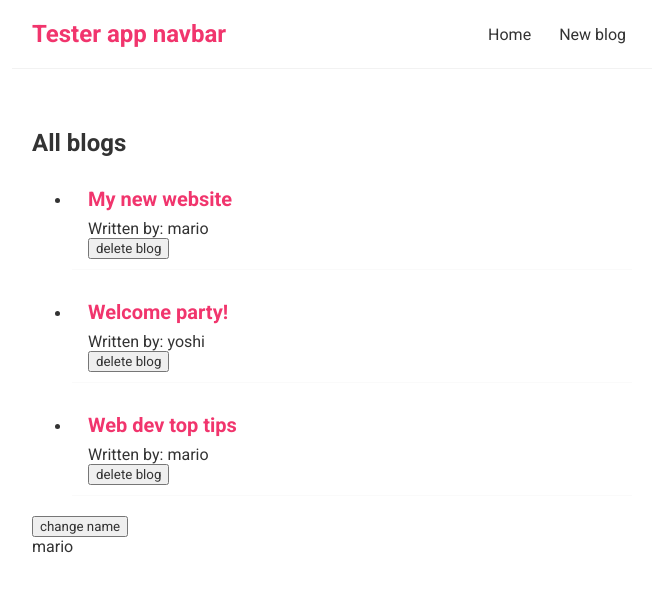
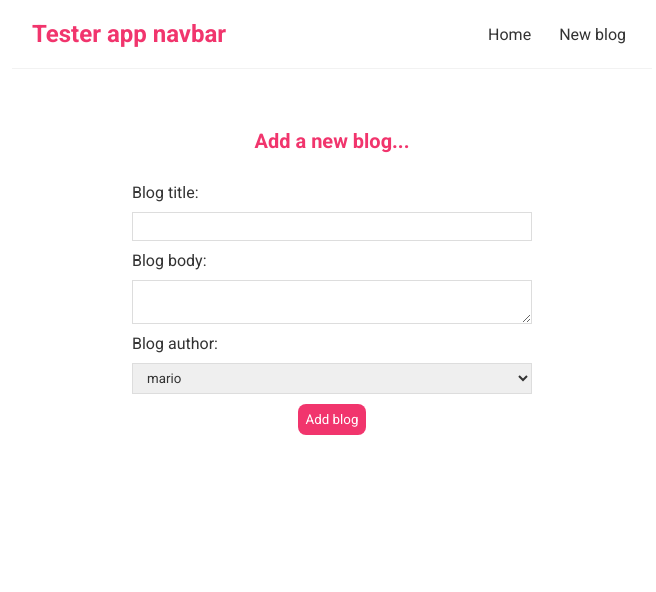
Before and after one commit to MikolajDuda/subjective-tests-app, a React (Create React App) app in the folder client/: page /create in a window 1280 px wide. Shown: the top 592 px of the page, without its empty margins (308-964 px from the left). Built offline with nearby package versions, Linux system fonts and the light colour scheme; the HTML template or start-up script is replaced by a standard one.

Commit message:
Basic app part 2

```diff
--- a/client/package.json
+++ b/client/package.json
@@ -9,6 +9,7 @@
     "axios": "^0.23.0",
     "react": "^17.0.2",
     "react-dom": "^17.0.2",
+    "react-router-dom": "^5.3.0",
     "react-scripts": "4.0.3",
     "web-vitals": "^1.1.2"
   },
--- a/client/src/App.js
+++ b/client/src/App.js
@@ -1,14 +1,33 @@
+import { BrowserRouter as Router, Route, Switch } from 'react-router-dom';
 import Navbar from './Navbar/Navbar';
-import Home from "./Home/Home";
+import Home from './Home/Home';
+import Create from './Create/Create';
+import BlogDetails from './BlogDetails/BlogDetails';
+import NotFound from './NotFound/NotFound';
 
 function App() {
   return (
+    <Router>
       <div className="App">
         <Navbar />
         <div className="content">
+          <Switch>
+            <Route exact path="/">
               <Home />
+            </Route>
+            <Route path="/create">
+              <Create />
+            </Route>
+            <Route path="/blogs/:id">
+              <BlogDetails />
+            </Route>
+            <Route path="*">
+              <NotFound />
+            </Route>
+          </Switch>
         </div>
       </div>
+    </Router>
   );
 }
 
--- /dev/null
+++ b/client/src/BlogDetails/BlogDetails.js
@@ -0,0 +1,33 @@
+import { useHistory, useParams } from 'react-router-dom';
+import useFetch from '../hooks/useFetch';
+
+const BlogDetails = () => {
+  const { id } = useParams();
+  const { data: blog, error, isPending } = useFetch(`http://localhost:8000/blogs/${ id }`)
+  const history = useHistory();
+
+  const handleClick = () => {
+    fetch(`http://localhost:8000/blogs/${id}`, {
+      method: 'DELETE'
+    }).then(() => {
+      history.push('/');
+    })
+  }
+
+  return (
+    <div className="blog-details">
+      { isPending && <div>Loading...</div> }
+      { error && <div>{ error }</div> }
+      { blog && (
+        <article>
+          <h2>{ blog.title }</h2>
+          <p>Written by { blog.author }</p>
+          <div>{ blog.body }</div>
+          <button onClick={handleClick}>delete</button>
+        </article>
+      ) }
+    </div>
+  );
+}
+
+export default BlogDetails;
--- a/client/src/BlogList/BlogList.js
+++ b/client/src/BlogList/BlogList.js
@@ -1,18 +1,19 @@
-const BlogList = ({ blogs, title, handleDelete }) => {
-    return (
-        <div className="blog-list">
-            <h2>{title}</h2>
-            <ul>
-                {blogs.map((blog) => (
-                    <li className="blog-preview" key={blog.id}>
-                        <h2>{blog.title}</h2>
-                        <p>Written by: {blog.author}</p>
-                        <button onClick={() => handleDelete(blog.id)}>delete blog</button>
-                    </li>
-                ))}
-            </ul>
+import { Link } from 'react-router-dom';
+
+const BlogList = ({ blogs, title }) => {
+  return (
+    <div className="blog-list">
+      <h2>{ title }</h2>
+      { blogs.map((blog) => (
+        <div className="blog-preview" key={ blog.id }>
+          <Link to={ `/blogs/${ blog.id }` }>
+            <h2>{ blog.title }</h2>
+            <p>Written by: { blog.author }</p>
+          </Link>
         </div>
-    );
+      )) }
+    </div>
+  );
 }
 
 export default BlogList;
--- /dev/null
+++ b/client/src/Create/Create.js
@@ -0,0 +1,59 @@
+import { useState } from 'react';
+import { useHistory } from 'react-router-dom';
+
+const Create = () => {
+  const [ title, setTitle ] = useState('');
+  const [ body, setBody ] = useState('');
+  const [ author, setAuthor ] = useState('mario');
+  const [ isPending, setIsPending ] = useState(false);
+  const history = useHistory();
+
+  const handleSubmit = (e) => {
+    e.preventDefault();
+    const blog = { title, body, author };
+
+    setIsPending(true);
+
+    fetch('http://localhost:8000/blogs/', {
+      method: 'POST',
+      headers: { 'Content-Type': 'application/json' },
+      body: JSON.stringify(blog)
+    }).then(() => {
+      console.log('new blog added');
+      setIsPending(false);
+      history.push('/')
+    });
+  };
+
+  return (
+    <div className="create">
+      <h2>Add a new blog...</h2>
+      <form onSubmit={ handleSubmit }>
+        <label>Blog title:</label>
+        <input
+          type="text"
+          required
+          onChange={ (e) => setTitle(e.target.value) }
+        />
+        <label>Blog body:</label>
+        <textarea
+          required
+          value={ body }
+          onChange={ (e) => setBody(e.target.value) }
+        >
+        </textarea>
+        <label>Blog author:</label>
+        <select
+          value={ author }
+          onChange={ (e) => setAuthor(e.target.value) }
+        >
+          <option value="mario">mario</option>
+          <option value="yoshi">yoshi</option>
+        </select>
+        {isPending ? <button disabled>Adding blog...</button> : <button>Add blog</button>}
+      </form>
+    </div>
+  );
+};
+
+export default Create;
--- a/client/src/Home/Home.js
+++ b/client/src/Home/Home.js
@@ -1,31 +1,17 @@
-import { useState, useEffect } from 'react';
 import BlogList from "../BlogList/BlogList";
+import useFetch from "../hooks/useFetch";
 
 const Home = () => {
-    const [ blogs, setBlogs ] = useState([
-        { title: 'My new website', body: 'lorem ipsum...', author: 'mario', id: 1 },
-        { title: 'Welcome party!', body: 'lorem ipsum...', author: 'yoshi', id: 2 },
-        { title: 'Web dev top tips', body: 'lorem ipsum...', author: 'mario', id: 3 }
-    ]);
+  const { data: blogs, isPending, error } = useFetch('http://localhost:8000/blogs');
 
-    const [ name, setName ] = useState('mario');
 
-    const handleDelete = (id) => {
-        const newBlogs = blogs.filter((blog) => blog.id !== id);
-        setBlogs(newBlogs);
-    }
-
-    useEffect(() => {
-        console.log('useEffect ran');
-    }, []);
-
-    return (
-        <div className="home">
-            <BlogList blogs={blogs} title="All blogs" handleDelete={handleDelete} />
-            <button onClick={() => setName('luigi')}>change name</button>
-            <p>{name}</p>
-        </div>
-    );
+  return (
+    <div className="home">
+      { error && <div>{ error }</div> }
+      { isPending && <div>Loading...</div> }
+      { blogs && <BlogList blogs={ blogs } /> }
+    </div>
+  );
 }
 
 export default Home;
--- a/client/src/Navbar/Navbar.js
+++ b/client/src/Navbar/Navbar.js
@@ -1,10 +1,12 @@
+import { Link } from 'react-router-dom';
+
 const Navbar = () => {
   return (
     <nav className="navbar">
       <h1>Tester app navbar</h1>
       <div className="links">
-                <a href="/">Home</a>
-                <a href="/create">New blog</a>
+        <Link to="/">Home</Link>
+        <Link to="/create">New blog</Link>
       </div>
     </nav>
   );
--- /dev/null
+++ b/client/src/NotFound/NotFound.js
@@ -0,0 +1,13 @@
+import { Link } from 'react-router-dom';
+
+const NotFound = () => {
+  return (
+    <div className="not-found">
+      <h2>Sorry</h2>
+      <p>That page cannot be found</p>
+      <Link to="/">Back to the homepage...</Link>
+    </div>
+  );
+}
+
+export default NotFound;
--- /dev/null
+++ b/client/src/hooks/useFetch.js
@@ -0,0 +1,40 @@
+import { useEffect, useState } from 'react';
+
+const useFetch = (url) => {
+  const [ data, setData ] = useState(null);
+  const [ isPending, setIsPending ] = useState(true);
+  const [ error, setError ] = useState(null);
+
+  useEffect(() => {
+    const abortController = new AbortController();
+
+    setTimeout(() => {
+      fetch(url, { signal: abortController.signal })
+        .then(res => {
+          if (!res.ok) { // error coming back from server
+            throw Error('could not fetch the data for that resource');
+          }
+          return res.json();
+        })
+        .then(data => {
+          setIsPending(false);
+          setData(data);
+          setError(null);
+        })
+        .catch(err => {
+          if (err.name === 'AbortError') {
+            console.log('fetch aborted');
+          } else {
+            setIsPending(false);
+            setError(err.message);
+          }
+        })
+    }, 700);
+
+    return () => abortController.abort();
+  }, [ url ]);
+
+  return { data, isPending, error };
+}
+
+export default useFetch;
--- a/client/src/index.css
+++ b/client/src/index.css
@@ -56,3 +56,57 @@
     color: #f1356d;
     margin-bottom: 8px;
 }
+
+.blog-preview a {
+    text-decoration: none;
+}
+
+/* blog details page */
+.blog-details h2 {
+    font-size: 20px;
+    color: #f1356d;
+    margin-bottom: 10px;
+}
+.blog-details div {
+    margin: 20px 0;
+}
+.blog-details button {
+    background: #f1356d;
+    color: #fff;
+    border: 0;
+    padding: 8px;
+    border-radius: 8px;
+    cursor: pointer;
+}
+
+/* create new blog form */
+.create {
+    max-width: 400px;
+    margin: 0 auto;
+    text-align: center;
+}
+.create label {
+    text-align: left;
+    display: block;
+}
+.create h2 {
+    font-size: 20px;
+    color: #f1356d;
+    margin-bottom: 30px;
+}
+.create input, .create textarea, .create select {
+    width: 100%;
+    padding: 6px 10px;
+    margin: 10px 0;
+    border: 1px solid #ddd;
+    box-sizing: border-box;
+    display: block;
+}
+.create button {
+    background: #f1356d;
+    color: #fff;
+    border: 0;
+    padding: 8px;
+    border-radius: 8px;
+    cursor: pointer;
+}
```
Also changed, not shown: 2 other files (tests, documents, lock files or other folders). Lines whose indentation alone changed are shown as unchanged.
